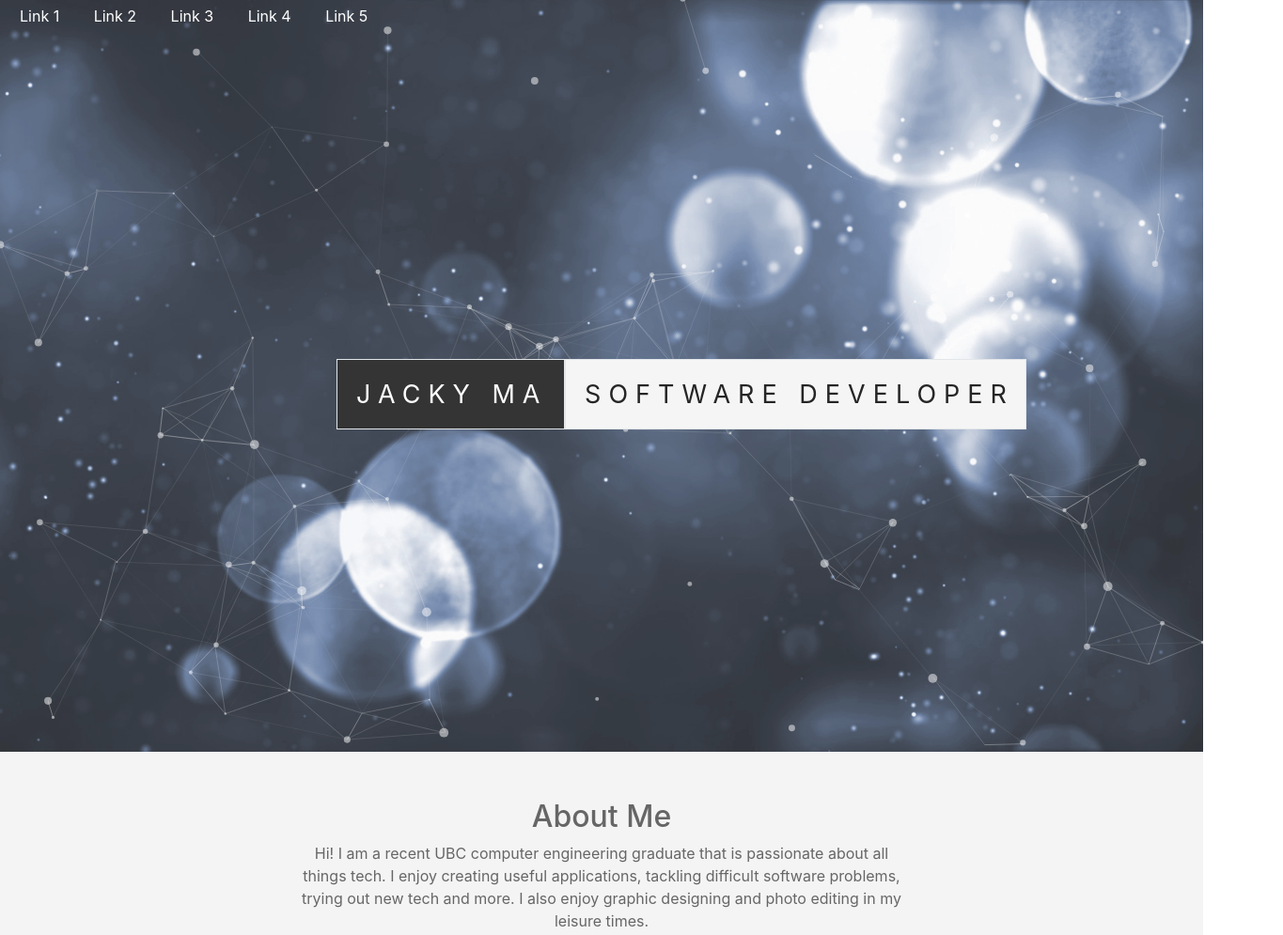
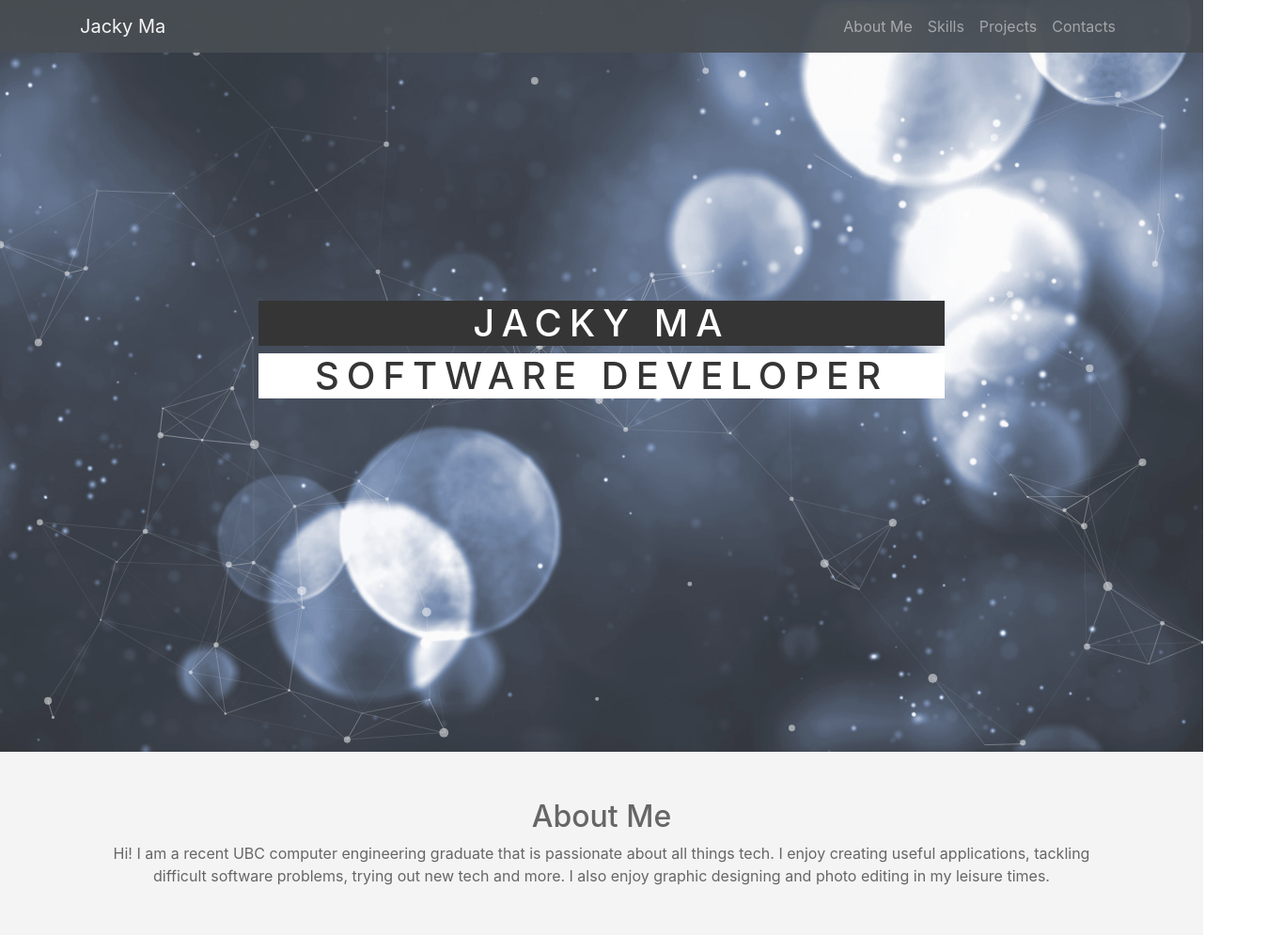
Before and after one commit to jackymyh/toiletmuffin.github.io, a plain HTML site: page index.html in a window 1280 px wide. Shown: the top 995 px of the page at 94% size, 1365 px wide, since content can reach past the window. Drawn offline with nearby package versions, Linux system fonts and the light colour scheme.

Commit message:
navbar 2

```diff
--- a/css/styles.css
+++ b/css/styles.css
@@ -8,31 +8,14 @@ body, html{
   color:#666;
 }
 
-#navbar ul {
- margin: 0;
- padding: 5px;
- list-style-type: none;
- text-align: center;
- background-color: transparent;
- position:absolute;
- z-index:10;
- }
+.navbar{
+  background-color:#282e34;
+  opacity:0.95;
+}
 
-#navbar ul li {
- display: inline;
- }
-
-#navbar ul li a {
- text-decoration: none;
- padding: .2em 1em;
- color: #fff;
- background-color: transparent;
- }
-
-#navbar ul li a:hover {
- color: #000;
- background-color: #ddd;
- }
+/*.navbar:hover{
+  opacity:0.8;
+}*/
 
 .pimg1, .pimg2, .pimg3{
   position:relative;
@@ -91,11 +74,20 @@ body, html{
 }
 
 #name{
-  padding-right:2px;
+  color:#fff;
+  background-color:#111;
 }
 
 #title{
-  padding-right:12px;
+  color:#111;
+  background-color:#fff;
+}
+
+#intro{
+  text-transform:uppercase;
+  letter-spacing:8px;
+  text-align:center;
+  padding-top:20em;
 }
 
 .ptext .border.trans{
@@ -114,11 +106,6 @@ body, html{
   z-index:-1;
 }
 
-#about{
-  padding-left:15em;
-  padding-right:15em;
-}
-
 @media(max-width:780px){
   .pimg1, .pimg2, .pimg3{
     background-attachment:scroll;
--- a/index.html
+++ b/index.html
@@ -13,35 +13,46 @@
   </head>
 
   <body id="page-top">
-    <div id="navbar">
-      <ul>
-    	<li><a href="http://github.com">Link 1</a></li>
-    	<li><a href="http://github.com">Link 2</a></li>
-    	<li><a href="http://github.com">Link 3</a></li>
-    	<li><a href="http://github.com">Link 4</a></li>
-    	<li><a href="http://github.com">Link 5</a></li>
-      </ul>
-    </div>
 
     <div class="pimg1">
+      <nav class="navbar navbar-expand-lg navbar-toggleable-md navbar-dark fixed-top">
+        <div class="container">
+          <a class="navbar-brand" href="#">Jacky Ma</a>
+          <button class="navbar-toggler navbar-toggler-right" type="button" data-toggle="collapse" data-target="#navbarNavAltMarkup" aria-controls="navbarNavAltMarkup" aria-expanded="false" aria-label="Toggle navigation">
+            <span class="navbar-toggler-icon"></span>
+          </button>
+          <div class="collapse navbar-collapse" id="navbarNavAltMarkup">
+            <div class="navbar-nav ml-auto">
+              <a class="nav-item nav-link" href="#">About Me</a>
+              <a class="nav-item nav-link" href="#">Skills</a>
+              <a class="nav-item nav-link" href="#">Projects</a>
+              <a class="nav-item nav-link" href="#">Contacts</a>
+            </div>
+          </div>
+        </div>
+      </nav>
       <div id="particles-js"></div>
-      <div class="container">
-        <div class="ptext">
-          <span id="name" class="border">
-            Jacky Ma
-          </span>
-          <span id="title" class="border white">
-            Software Developer
-          </span>
+      <div class="container" id="intro">
+        <div class="row">
+          <div class="col-lg-8 mx-auto">
+            <h1 id="name">
+              Jacky Ma
+            </h1>
+            <h1 id="title">
+              Software Developer
+            </h1>
+          </div>
         </div>
       </div>
     </div>
 
     <section class="section section-light">
-      <h2>About Me</h2>
-      <p id="about">
-        Hi! I am a recent UBC computer engineering graduate that is passionate about all things tech. I enjoy creating useful applications, tackling difficult software problems, trying out new tech and more. I also enjoy graphic designing and photo editing in my leisure times.
-      </p>
+      <div class="container">
+        <h2>About Me</h2>
+        <p>
+          Hi! I am a recent UBC computer engineering graduate that is passionate about all things tech. I enjoy creating useful applications, tackling difficult software problems, trying out new tech and more. I also enjoy graphic designing and photo editing in my leisure times.
+        </p>
+      </div>
     </section>
 
     <div class="pimg2">
```
